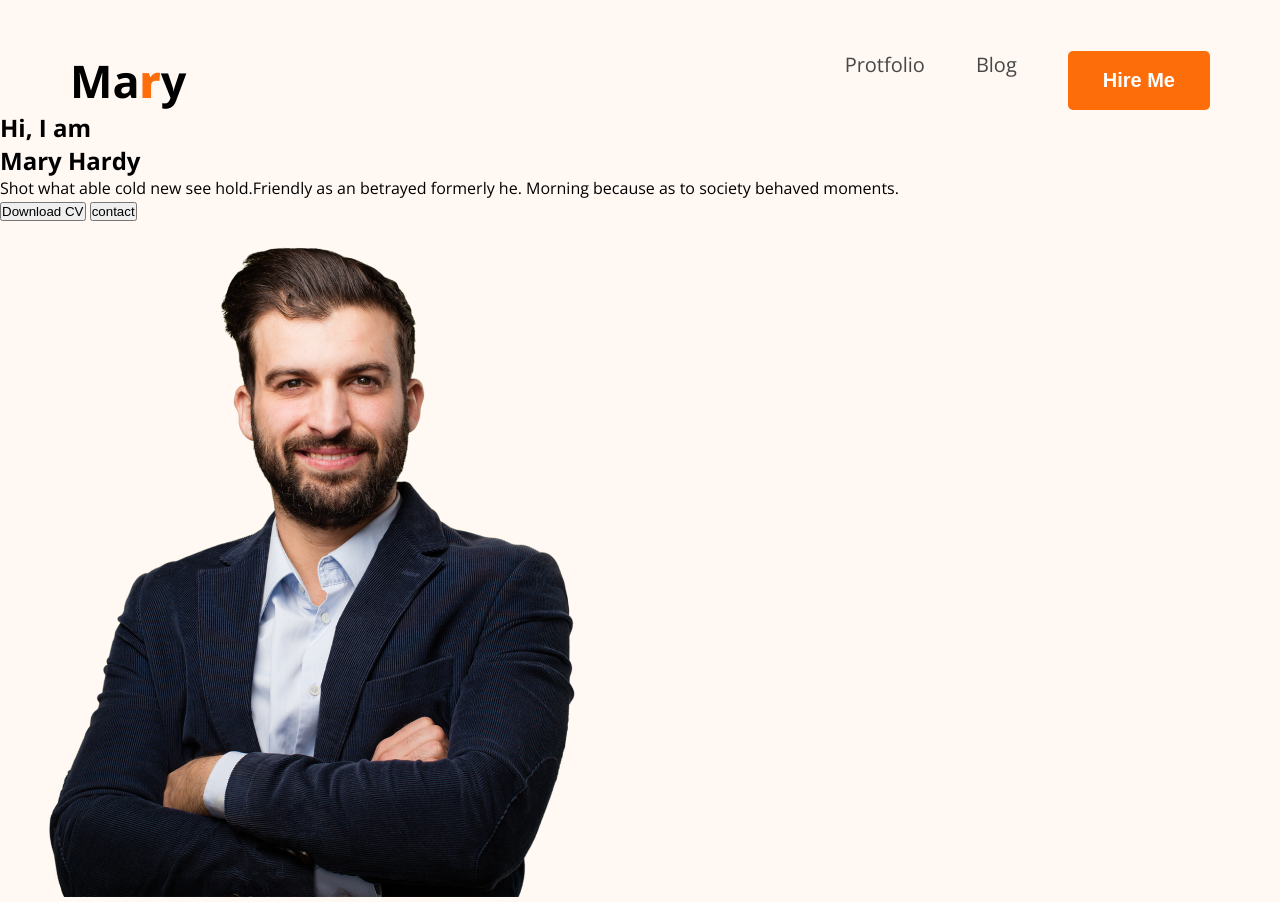
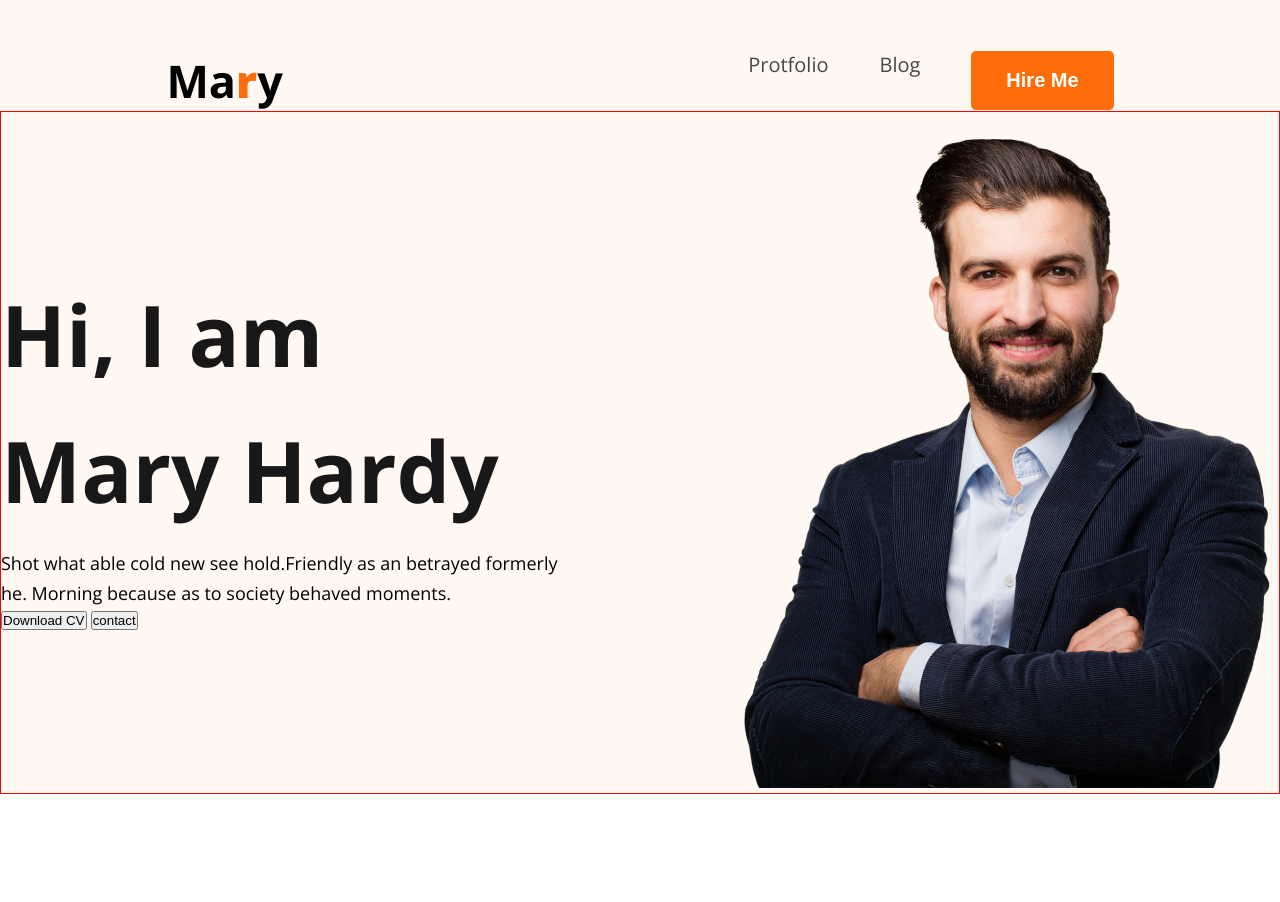
Before and after one commit to rifia-dina/Protfolio, a plain HTML site: page index.html in a window 1280 px wide. After the commit the page ends 800 px from the top, so only its background shows below. Drawn offline with nearby package versions, Linux system fonts and the light colour scheme.

Commit message:
header designed according to figma

```diff
--- a/index.html
+++ b/index.html
@@ -25,8 +25,8 @@
             </ul>
         </nav>
         <section id = "Banner">
-            <div class="banner-contain"></div>
-            <h2>Hi, I am</h2>
+            <div class="banner-contain">
+                <h2>Hi, I am</h2>
             <h2>Mary Hardy</h2>
 
             <p>Shot what able cold new see hold.Friendly as an betrayed formerly he. Morning because as to society behaved moments.</p>
@@ -34,9 +34,12 @@
                 <button>Download CV</button>
                 <button>contact</button>
             </div>
+             </div>
             <div class="banner-image">
                 <img src="images/hardy.png" alt="">
             </div>
+
+
         </section>
     </header>
 
--- a/style.css/protfolio.css
+++ b/style.css/protfolio.css
@@ -38,7 +38,7 @@ header{
     padding-top : 50px;
 }
 nav{
-
+    width: 74%;
     max-width: 1140px;
    /* border:1px solid red; */
     margin:0px auto;
@@ -61,6 +61,41 @@ nav .menu a{
 
 
 }
-#banner{
+#Banner{
     border : 1px solid red;
+    margin: 46px 38px 0px 230;
+    display: flex;
+    justify-content:space-between;
+    align-items: center;
+
+
 }
+#Banner .banner-contain{
+      max-width: 565px;
+
+}
+#Banner .banner-contain h2{
+    font-size: 45px;
+    font-weight: 600px;
+    color: #474747;
+    margin-bottom: 5px;
+
+}
+#Banner .banner-contain h2{
+    font-size: 85px;
+    font-weight: bold;
+    color:#181818;
+    margin-bottom: 20px;
+
+
+
+
+}
+#Banner .banner-contain p{
+
+    font-size:18px;
+    font-weight:#757575;
+    line-height: 30px;
+
+
+}
```
